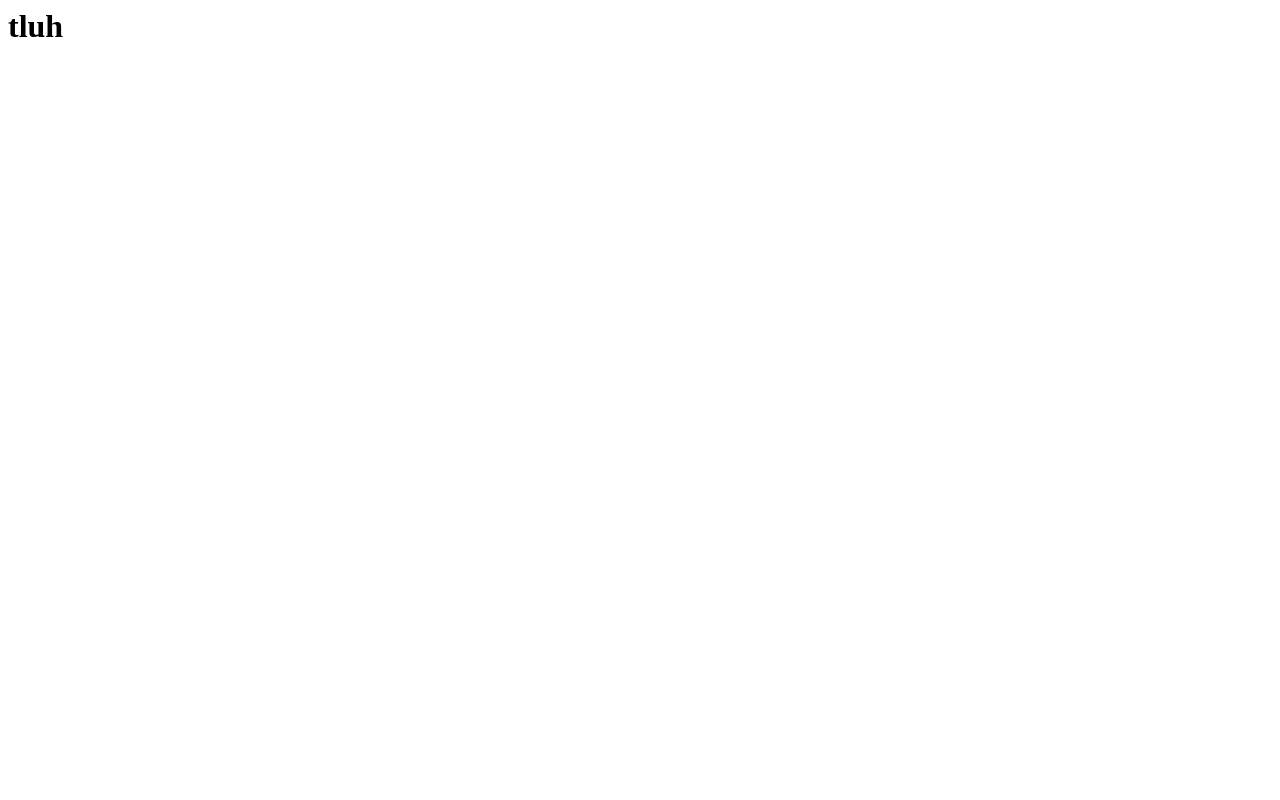
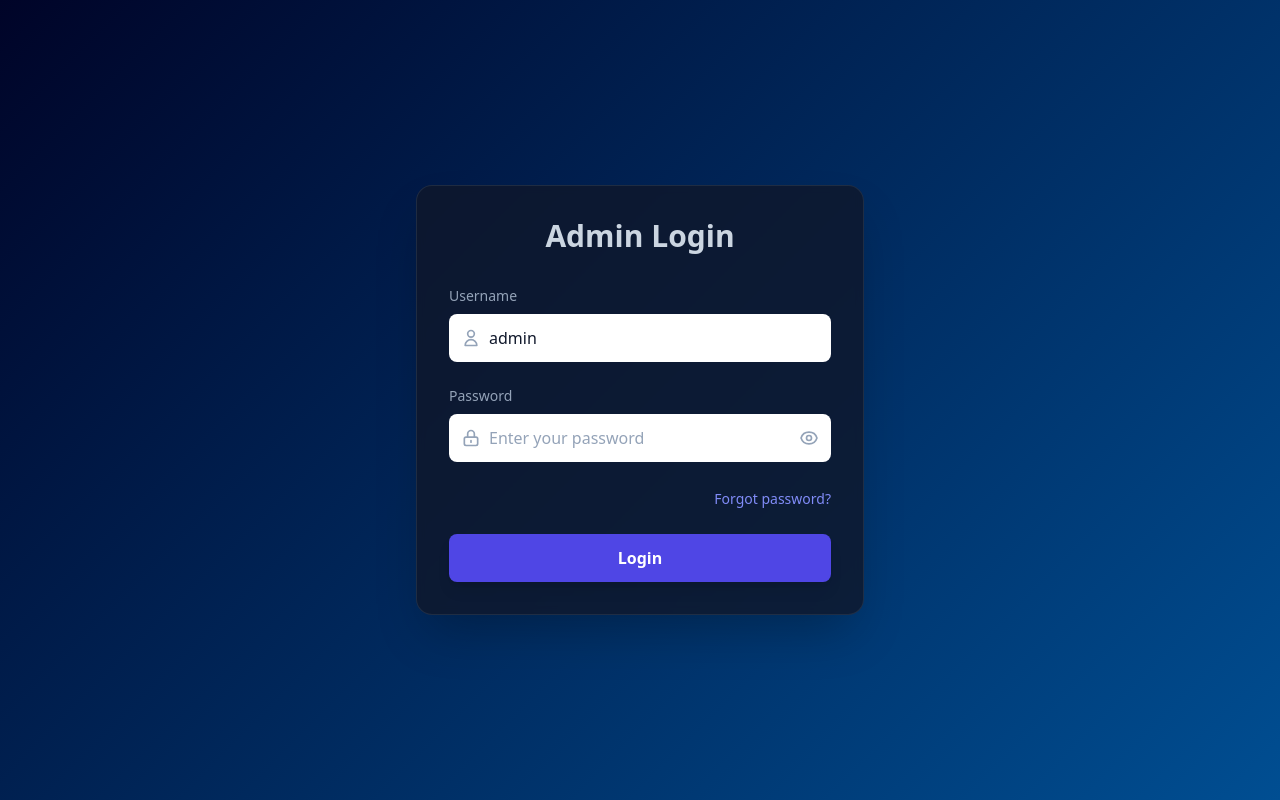
Before and after one commit to shahina-sakkeer/nuts-and-seeds, a Django app: page /custom-admin/login/ in a window 1280 px wide. Before the commit the page is almost empty. Run offline with Django 5.2, Linux system fonts and the light colour scheme; some libraries are stand-ins or nearby versions.

Commit message:
second commit

```diff
--- a/admin_app/views.py
+++ b/admin_app/views.py
@@ -1,12 +1,30 @@
-from django.shortcuts import render
-
+from django.shortcuts import render,redirect
+from admin_app.forms import AdminLoginForms
+from admin_app.decorators import staff_required
+from django.contrib.auth import authenticate,login
+from django.contrib import messages
 
 # Create your views here.
 
-
+@staff_required
 def admin_dashboard(request):
     return render(request,"dashboard.html")
 
 
 def admin_login(request):
-    return render(request,"admin_login.html")
+    if request.method=="POST":
+        form=AdminLoginForms(request.POST)
+        if form.is_valid():
+            u=form.cleaned_data["username"]
+            p=form.cleaned_data["password"]
+            user=authenticate(request,username=u,password=p)
+
+            if user is not None and user.is_staff:
+                login(request,user)
+                return redirect("dashboard_home")
+            else:
+                messages.error(request,"Invalid Credentials or not and Admin!!")
+    else:
+        form=AdminLoginForms()
+
+    return render(request,"admin_login.html",{"forms":form})
--- a/templates/admin_login.html
+++ b/templates/admin_login.html
@@ -1 +1,84 @@
-<h1>tluh</h1>
+<!DOCTYPE html>
+<html lang="en">
+<head>
+    <meta charset="UTF-8">
+    <meta name="viewport" content="width=device-width, initial-scale=1.0">
+    <title>Admin Login</title>
+    <script src="https://cdn.tailwindcss.com"></script>
+    <style>
+        body {
+            background: linear-gradient(135deg, #000428 0%, #004e92 100%);
+        }
+    </style>
+</head>
+<body class="min-h-screen flex items-center justify-center p-4">
+    <div class="w-full max-w-md">
+        <div class="bg-slate-900/80 backdrop-blur-sm rounded-2xl border border-slate-700/50 shadow-2xl p-8">
+            <h1 class="text-3xl font-bold text-slate-300 text-center mb-8">Admin Login</h1>
+
+            <form class="space-y-6">
+                {% csrf_token %}
+                <div>
+                    <label for="username" class="block text-sm text-slate-400 mb-2">Username</label>
+                    <div class="relative">
+                        <div class="absolute inset-y-0 left-0 pl-3 flex items-center pointer-events-none">
+                            <svg class="h-5 w-5 text-slate-400" fill="none" stroke="currentColor" viewBox="0 0 24 24">
+                                <path stroke-linecap="round" stroke-linejoin="round" stroke-width="2" d="M16 7a4 4 0 11-8 0 4 4 0 018 0zM12 14a7 7 0 00-7 7h14a7 7 0 00-7-7z"></path>
+                            </svg>
+                        </div>
+                        <input
+                            type="text"
+                            id="username"
+                            name="username"
+                            value="admin"
+                            class="w-full pl-10 pr-4 py-3 bg-white rounded-lg text-slate-900 placeholder-slate-400 focus:outline-none focus:ring-2 focus:ring-indigo-500 transition"
+                            placeholder="admin"
+                        >
+                    </div>
+                </div>
+
+                <div>
+                    <label for="password" class="block text-sm text-slate-400 mb-2">Password</label>
+                    <div class="relative">
+                        <div class="absolute inset-y-0 left-0 pl-3 flex items-center pointer-events-none">
+                            <svg class="h-5 w-5 text-slate-400" fill="none" stroke="currentColor" viewBox="0 0 24 24">
+                                <path stroke-linecap="round" stroke-linejoin="round" stroke-width="2" d="M12 15v2m-6 4h12a2 2 0 002-2v-6a2 2 0 00-2-2H6a2 2 0 00-2 2v6a2 2 0 002 2zm10-10V7a4 4 0 00-8 0v4h8z"></path>
+                            </svg>
+                        </div>
+                        <input
+                            type="password"
+                            id="password"
+                            name="password"
+                            class="w-full pl-10 pr-12 py-3 bg-white rounded-lg text-slate-900 placeholder-slate-400 focus:outline-none focus:ring-2 focus:ring-indigo-500 transition"
+                            placeholder="Enter your password"
+                        >
+                        <button
+                            type="button"
+                            id="togglePassword"
+                            class="absolute inset-y-0 right-0 pr-3 flex items-center text-slate-400 hover:text-slate-600 transition"
+                        >
+                            <svg id="eyeIcon" class="h-5 w-5" fill="none" stroke="currentColor" viewBox="0 0 24 24">
+                                <path stroke-linecap="round" stroke-linejoin="round" stroke-width="2" d="M15 12a3 3 0 11-6 0 3 3 0 016 0z"></path>
+                                <path stroke-linecap="round" stroke-linejoin="round" stroke-width="2" d="M2.458 12C3.732 7.943 7.523 5 12 5c4.478 0 8.268 2.943 9.542 7-1.274 4.057-5.064 7-9.542 7-4.477 0-8.268-2.943-9.542-7z"></path>
+                            </svg>
+                        </button>
+                    </div>
+                </div>
+
+                <div class="text-right">
+                    <a href="#" class="text-sm text-indigo-400 hover:text-indigo-300 transition">Forgot password?</a>
+                </div>
+
+                <button
+                    type="submit"
+                    class="w-full bg-indigo-600 hover:bg-indigo-700 text-white font-semibold py-3 rounded-lg shadow-lg hover:shadow-xl transform hover:scale-[1.02] transition duration-200"
+                >
+                    Login
+                </button>
+            </form>
+        </div>
+    </div>
+
+
+</body>
+</html>
--- a/templates/dashboard.html
+++ b/templates/dashboard.html
@@ -0,0 +1 @@
+<h1>dashboard</h1>
```
Also changed, not shown: admin_app/decorators.py (+9 -9 lines).
